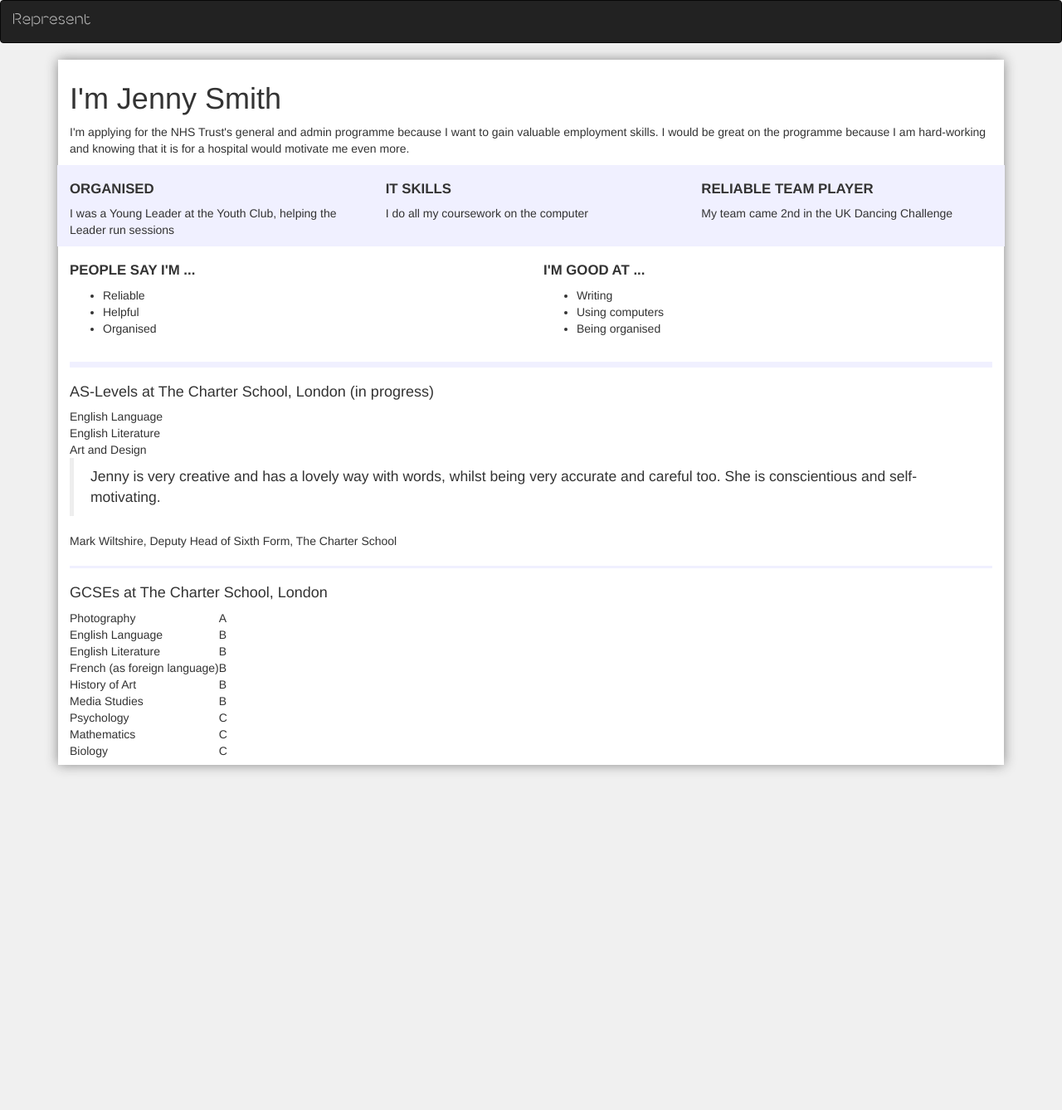
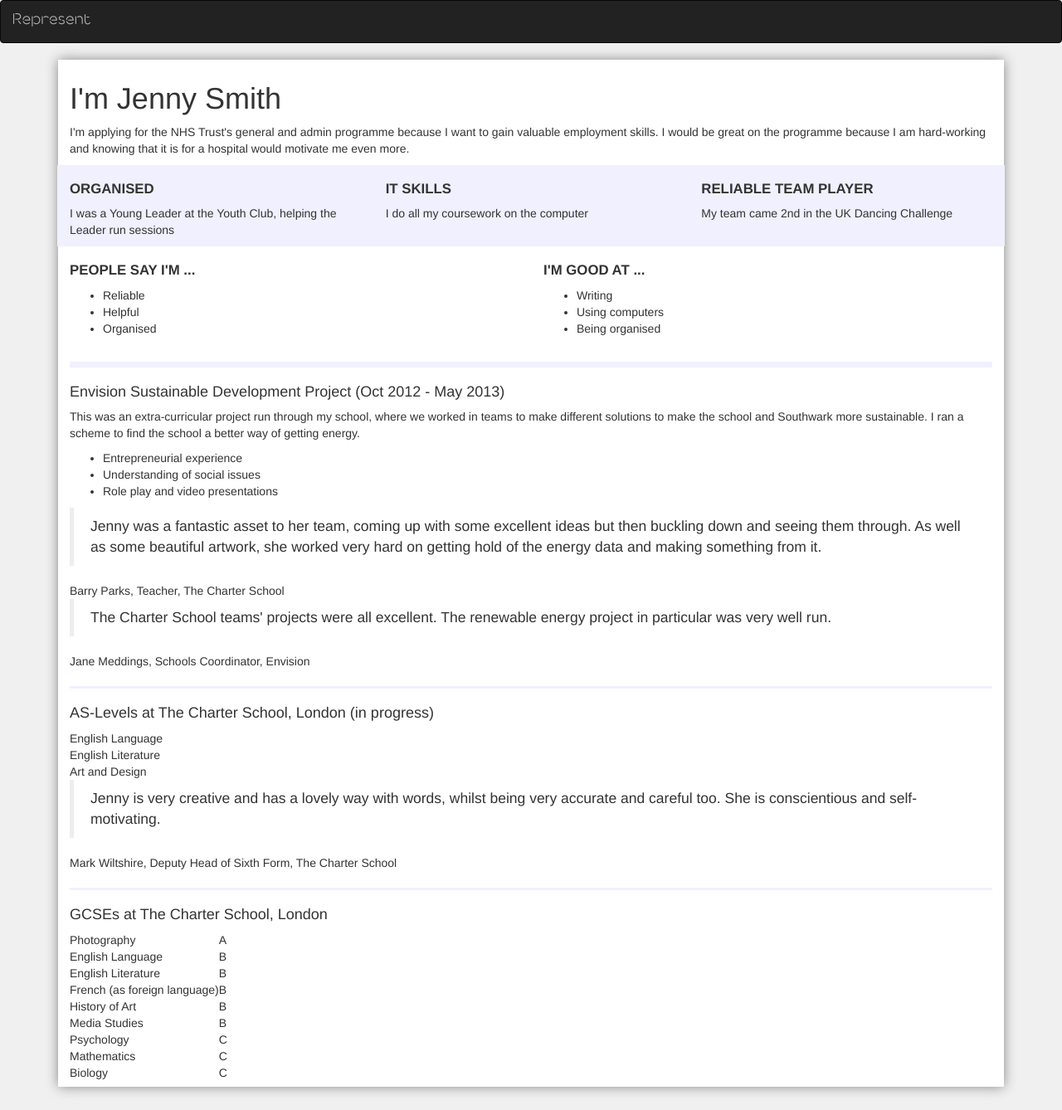
Before and after one commit to exonian/rep-profiles-mockup, a Jekyll site: the page built from profiles/jenny_smith.html, in a window 1280 px wide. Shown: the whole page at 83% size. Built offline with Jekyll 4.4.1, drawn with Linux system fonts in a browser that asks for light colours; nearby versions of some CDN libraries; Markdown is read by kramdown in place of the engine named in the settings; before the commit the page ends 950 px from its top, so only the background shows below that.

Commit message:
Add sustainable dev project section

```diff
--- /dev/null
+++ b/_includes/jenny_smith/susdev.html
@@ -0,0 +1,25 @@
+<div contenteditable="true">
+    <h4>Envision Sustainable Development Project (Oct 2012 - May 2013)</h4>
+
+    <p>This was an extra-curricular project run through my school, where we
+       worked in teams to make different solutions to make the school and
+       Southwark more sustainable. I ran a scheme to find the school a better
+       way of getting energy.</p>
+    <ul>
+        <li>Entrepreneurial experience</li>
+        <li>Understanding of social issues</li>
+        <li>Role play and video presentations</li>
+    </ul>
+</div>
+
+<blockquote>Jenny was a fantastic asset to her team, coming up with some
+excellent ideas but then buckling down and seeing them through. As well as
+some beautiful artwork, she worked very hard on getting hold of the energy data
+and making something from it.
+</blockquote>
+Barry Parks, Teacher, The Charter School
+
+<blockquote>The Charter School teams' projects were all excellent. The
+renewable energy project in particular was very well run.
+</blockquote>
+Jane Meddings, Schools Coordinator, Envision
--- a/profiles/jenny_smith.html
+++ b/profiles/jenny_smith.html
@@ -10,6 +10,8 @@ title: Jenny Smith
 {% include two_lists.html lists=data.lists %}
 <hr class="strong" />
 
+{% include jenny_smith/susdev.html %}
+<hr />
 {% include jenny_smith/alevels.html %}
 <hr />
 {% include jenny_smith/gcses.html %}
```
